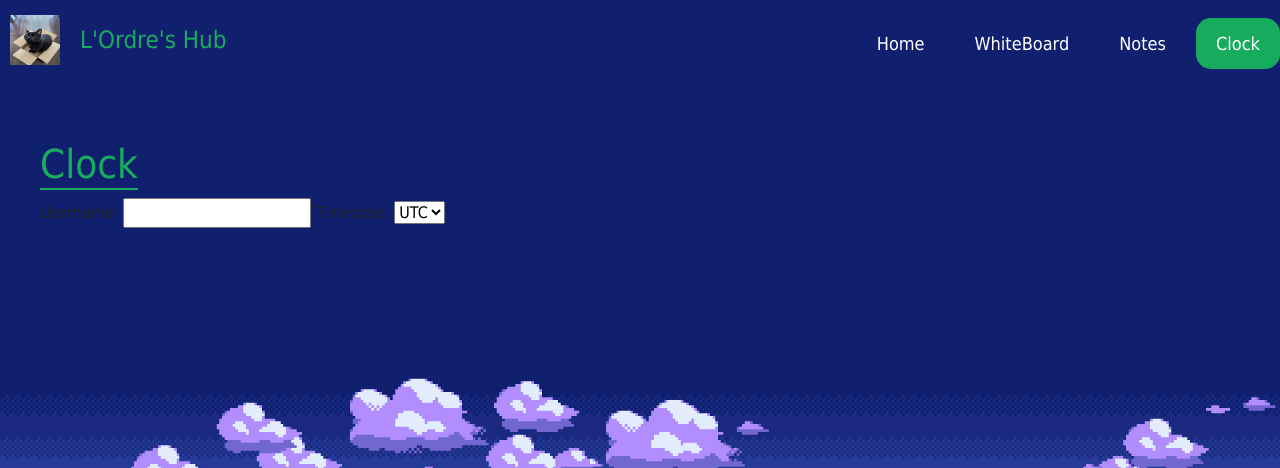
After one commit to amihatovic07/WhiteBoard, a Flask app: page /clock in a window 1280 px wide. The commit adds this page. Shown: the top 468 px of the page. Run offline with Flask 3, Linux system fonts and the light colour scheme.

Commit message:
Added dynamic nav links

```diff
--- a/app.py
+++ b/app.py
@@ -5,27 +5,28 @@ app = Flask(__name__)
 
 # navigation endpoints
 
-@app.get("/")
-def root():
-    return render_template("home.html")
-
-@app.get("/home")
+@app.route("/")
+@app.route("/home")
 def home():
     return render_template("home.html")
 
-@app.get("/notes")
+@app.route("/notes")
 def notes():
     return render_template("notes.html")
 
-@app.get("/whiteboard")
+@app.route("/clock")
+def clock():
+    return render_template("clock.html")
+
+@app.route("/whiteboard")
 def whiteboard():
     return render_template("whiteboard.html")
 
-@app.get("/projects")
+@app.route("/projects")
 def projects():
     return render_template("projects.html")
 
-@app.get("/forum")
+@app.route("/forum")
 def forum():
     return render_template("forum.html")
 
--- /dev/null
+++ b/templates/clock.html
@@ -0,0 +1,16 @@
+{% extends "main.html" %} {% block content %}
+
+<h1>Clock</h1>
+
+<form action="/clock" method="post">
+  <label for="username">Username:</label>
+  <input type="text" id="username" name="username" required>
+  <label for="timezone">Timezone:</label>
+  <select id="timezone" name="timezone" required>
+    <option value="UTC">UTC</option>
+    <option value="EST">EST</option>
+    <option value="PST">PST</option>
+    <!-- Add more timezones as needed -->
+</form>
+
+{% endblock %}
--- a/templates/main.html
+++ b/templates/main.html
@@ -8,6 +8,7 @@
       href="https://cdn.jsdelivr.net/npm/bootstrap@5.3.8/dist/css/bootstrap.min.css"
       rel="stylesheet"
     />
+    <script src="../static/clock.js" defer></script>
   </head>
 
   <body>
@@ -16,13 +17,21 @@
       <h2 class="lordreText">L'Ordre's Hub</h2>
 
       <nav class="navbar">
-        <div>
-          <a href="/home" target="_self" title="The Main Page" class="active"
-            >Home</a
-          >
-          <a href="" target="_self" title="Drawing Board">WhiteBoard</a>
-          <a href="" target="_self" title="Write down notes">Notes</a>
-        </div>
+        {% set nav_items = [
+          ('home', 'Home'),
+          ('whiteboard', 'WhiteBoard'),
+          ('notes', 'Notes'),
+          ('clock', 'Clock')
+        ] %}
+
+        {% for endpoint, label in nav_items %}
+          {% set is_active = request.endpoint == endpoint %}
+          <a href="{{ url_for(endpoint) }}"
+            class="{{ 'active' if is_active else '' }}"
+            aria-current="{{ 'page' if is_active else 'false' }}">
+            {{ label }}
+          </a>
+        {% endfor %}
       </nav>
     </header>
 
```
Also changed, not shown: static/clock.js (added).
